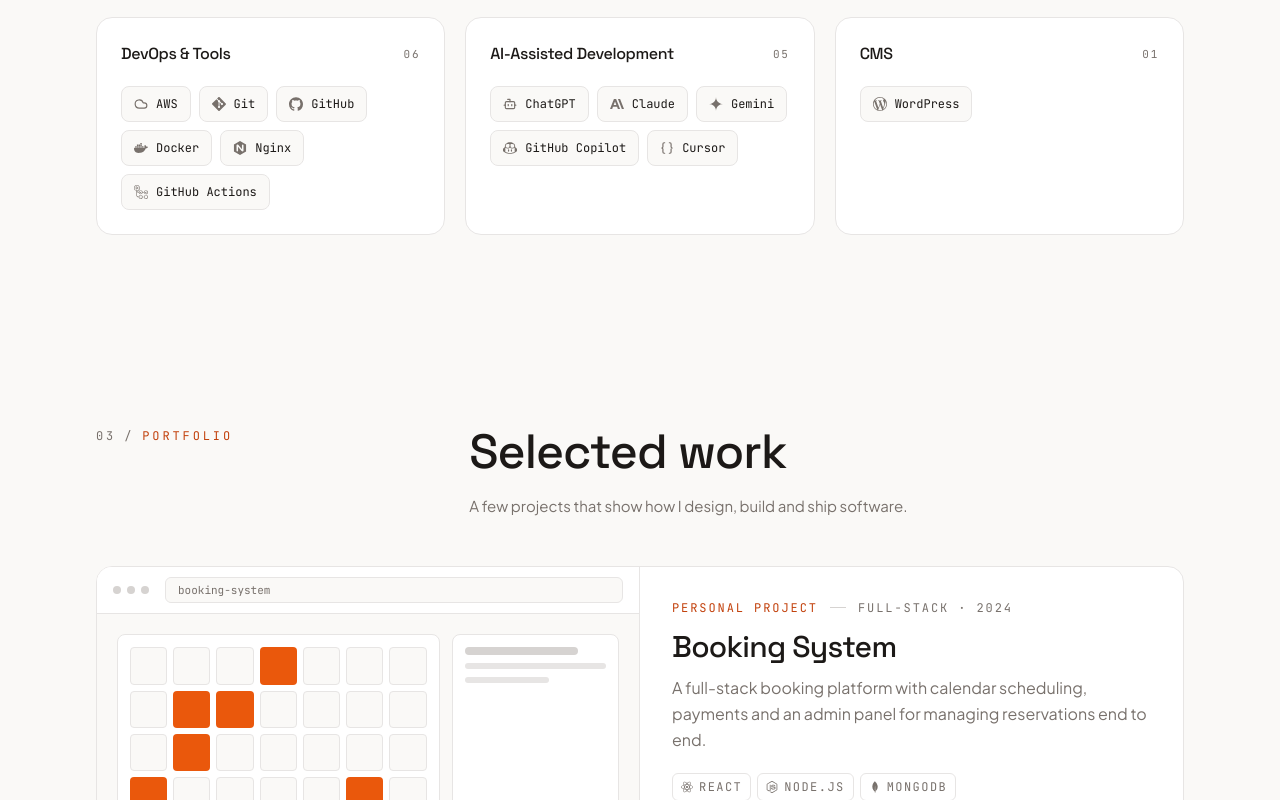
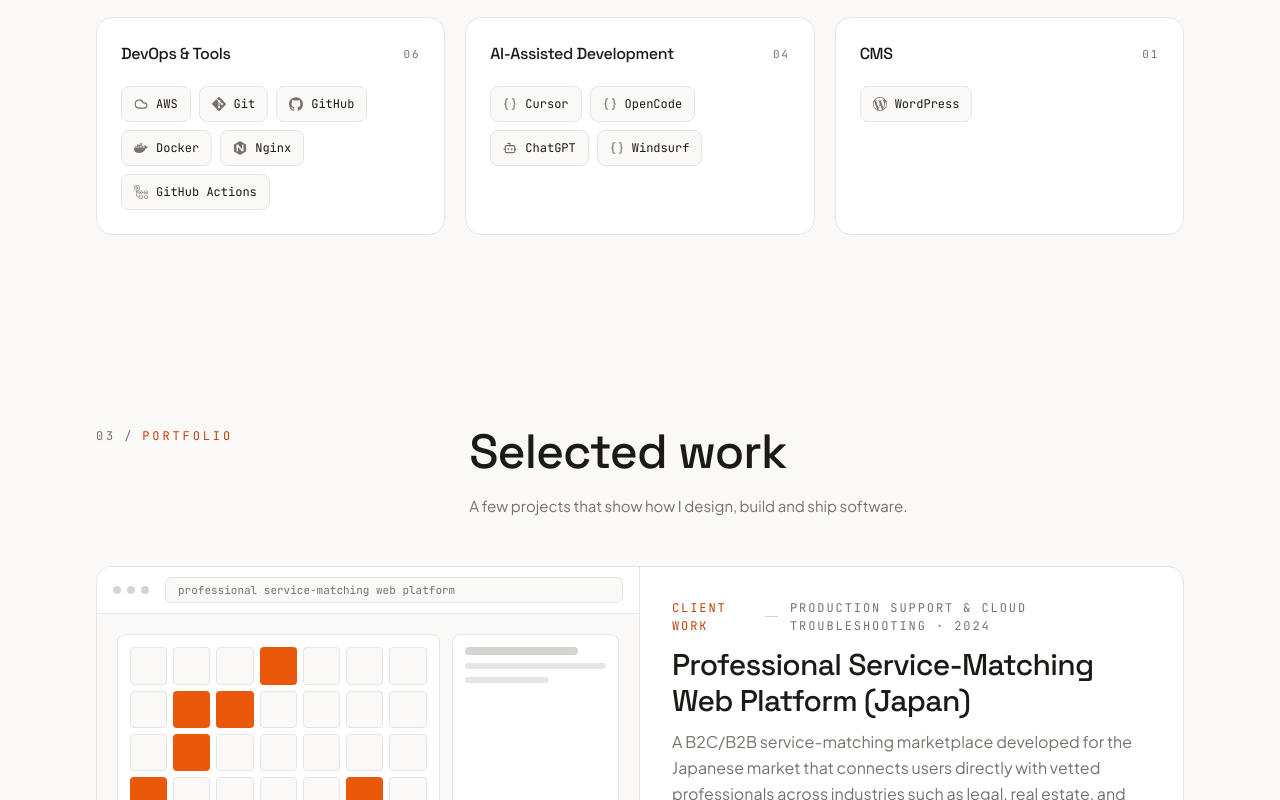
Before and after one commit to Min-ThantKyaw/minthantkyaw.dev, a React (Vite) app: page / in a window 1280 px wide. Shown: the part 2200-3000 px from the top of the page. Built offline with nearby package versions, Linux system fonts and the light colour scheme; no server answers.

Commit message:
feat: update project details and skills; add mockup image and new generate script

```diff
--- a/package.json
+++ b/package.json
@@ -14,7 +14,9 @@
     "lint": "tsc --noEmit",
     "test": "tsx --test src/utils/portfolio.test.ts",
     "optimize:images": "node scripts/optimize-images.mjs",
-    "generate:og": "node scripts/generate-og.mjs"
+    "generate:og": "node scripts/generate-og.mjs",
+    "generate:mockup": "node scripts/generate-expert-hub-mockup.mjs",
+    "generate:laptop": "node scripts/generate-expert-hub-laptop.mjs"
   },
   "dependencies": {
     "@tailwindcss/vite": "^4.3.3",
--- a/src/data/projects.ts
+++ b/src/data/projects.ts
@@ -26,15 +26,15 @@ export interface Project {
 
 export const PROJECTS: readonly Project[] = [
   {
-    id: "booking-system",
-    name: "Booking System",
+    id: "professional service-matching web platform",
+    name: "Professional Service-Matching Web Platform (Japan)",
     description:
-      "A full-stack booking platform with calendar scheduling, payments and an admin panel for managing reservations end to end.",
-    category: "Full-stack",
+      "A B2C/B2B service-matching marketplace developed for the Japanese market that connects users directly with vetted professionals across industries such as legal, real estate, and business consulting. Backed by major regional media organizations, the platform emphasizes high trust and credibility by featuring only screened experts.",
+    category: "Production Support & Cloud Troubleshooting",
     year: "2024",
-    kind: "Personal project",
+    kind: "Client work",
     visual: "booking",
-    tech: ["React", "Node.js", "MongoDB"],
+    tech: ["Laravel", "WordPress", "MySQL", "Tailwind CSS", "AWS"],
   },
   {
     id: "minthantkyaw.dev",
--- a/src/data/skills.ts
+++ b/src/data/skills.ts
@@ -16,30 +16,38 @@ export interface SkillCategory {
 
 export const SKILL_CATEGORIES: readonly SkillCategory[] = [
   {
-    id: 'backend',
-    label: 'Backend & Databases',
-    items: ['PHP', 'Laravel', 'Node.js', 'Express', 'REST APIs', 'PostgreSQL', 'MySQL'],
+    id: "backend",
+    label: "Backend & Databases",
+    items: [
+      "PHP",
+      "Laravel",
+      "Node.js",
+      "Express",
+      "REST APIs",
+      "PostgreSQL",
+      "MySQL",
+    ],
     featured: true,
-    note: 'APIs, databases and business logic — where I do most of my work.',
+    note: "APIs, databases and business logic — where I do most of my work.",
   },
   {
-    id: 'frontend',
-    label: 'Frontend Ecosystem',
-    items: ['React', 'TypeScript', 'JavaScript', 'Tailwind CSS'],
+    id: "frontend",
+    label: "Frontend Ecosystem",
+    items: ["React", "TypeScript", "JavaScript", "Tailwind CSS"],
   },
   {
-    id: 'devops',
-    label: 'DevOps & Tools',
-    items: ['AWS', 'Git', 'GitHub', 'Docker', 'Nginx', 'GitHub Actions'],
+    id: "devops",
+    label: "DevOps & Tools",
+    items: ["AWS", "Git", "GitHub", "Docker", "Nginx", "GitHub Actions"],
   },
   {
-    id: 'ai',
-    label: 'AI-Assisted Development',
-    items: ['ChatGPT', 'Claude', 'Gemini', 'GitHub Copilot', 'Cursor'],
+    id: "ai",
+    label: "AI-Assisted Development",
+    items: ["Cursor", "OpenCode", "ChatGPT", "Windsurf"],
   },
   {
-    id: 'cms',
-    label: 'CMS',
-    items: ['WordPress'],
+    id: "cms",
+    label: "CMS",
+    items: ["WordPress"],
   },
 ];
--- a/src/lib/tech-icons.tsx
+++ b/src/lib/tech-icons.tsx
@@ -16,11 +16,13 @@ import {
   SiMysql,
   SiNginx,
   SiNodedotjs,
+  SiOpencode,
   SiPhp,
   SiPostgresql,
   SiReact,
   SiTailwindcss,
   SiTypescript,
+  SiWindsurf,
   SiWordpress,
 } from 'react-icons/si';
 import { Bot, Braces, Cloud } from 'lucide-react';
@@ -49,6 +51,8 @@ export const TECH_ICONS: Record<string, TechIcon> = {
   'GitHub Actions': SiGithubactions,
   WordPress: SiWordpress,
   ChatGPT: ({ className }) => <Bot className={className} />,
+  OpenCode: SiOpencode,
+  Windsurf: SiWindsurf,
   Claude: SiAnthropic,
   Gemini: SiGooglegemini,
   'GitHub Copilot': SiGithubcopilot,
```
Also changed, not shown: public/projects/expert-hub-mockup.png (added).
